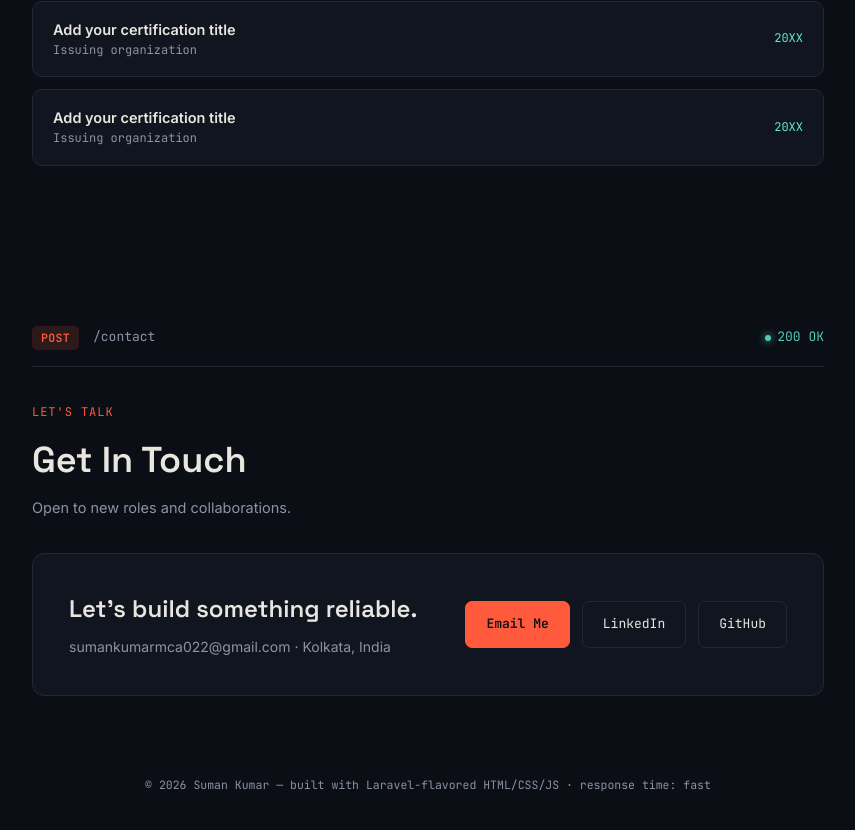
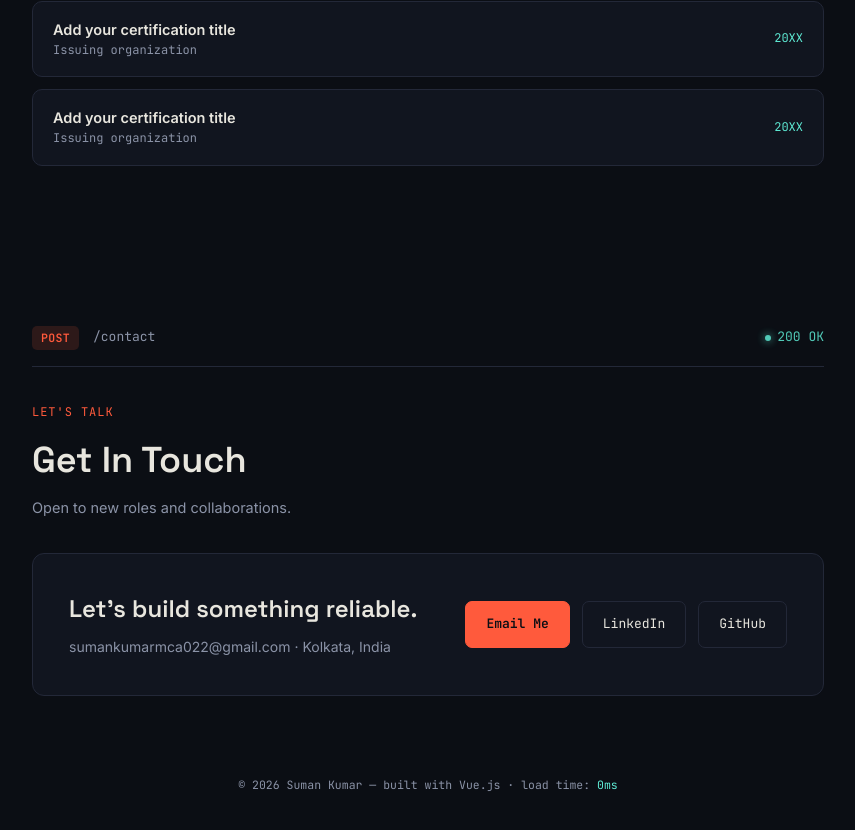
Before and after one commit to SumanMCAMR/portfolio, a Vue app: page / in a window 1280 px wide. Shown: the part 5099-5929 px from the top of the page, without its empty margins (212-1067 px from the left). Built offline with nearby package versions, Linux system fonts and the light colour scheme.

Commit message:
Update footer with Vue.js branding and dynamic load time metric

```diff
--- a/src/components/FooterSection.vue
+++ b/src/components/FooterSection.vue
@@ -1,5 +1,32 @@
+<script setup lang="ts">
+import { ref, onMounted } from 'vue'
+
+const loadTime = ref<string>('...')
+const year = new Date().getFullYear()
+
+onMounted(() => {
+  // Capture time to interactive (when Vue mounts this footer)
+  loadTime.value = `${Math.round(performance.now())}ms`
+
+  // Update to total page load time once fully loaded
+  window.addEventListener('load', () => {
+    const navEntry = performance.getEntriesByType('navigation')[0] as PerformanceNavigationTiming
+    if (navEntry && navEntry.loadEventEnd > 0) {
+      loadTime.value = `${Math.round(navEntry.loadEventEnd)}ms`
+    }
+  })
+})
+</script>
+
 <template>
   <footer>
-    © 2026 Suman Kumar — built with Laravel-flavored HTML/CSS/JS · response time: fast
+    © {{ year }} Suman Kumar — built with Vue.js · load time: <span class="load-time">{{ loadTime }}</span>
   </footer>
 </template>
+
+<style scoped>
+.load-time {
+  font-family: var(--mono);
+  color: var(--accent-2);
+}
+</style>
```
